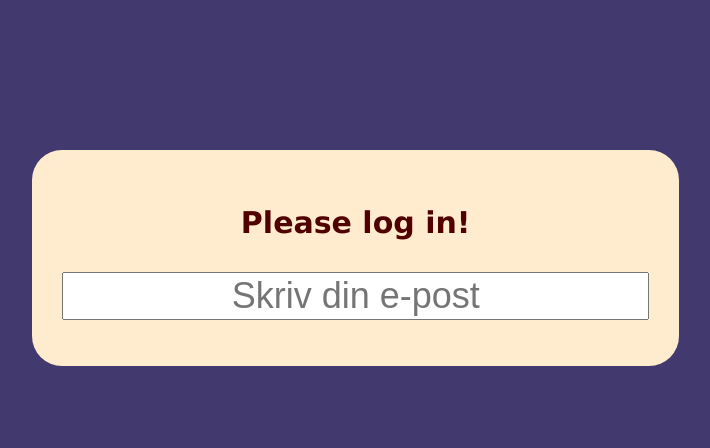
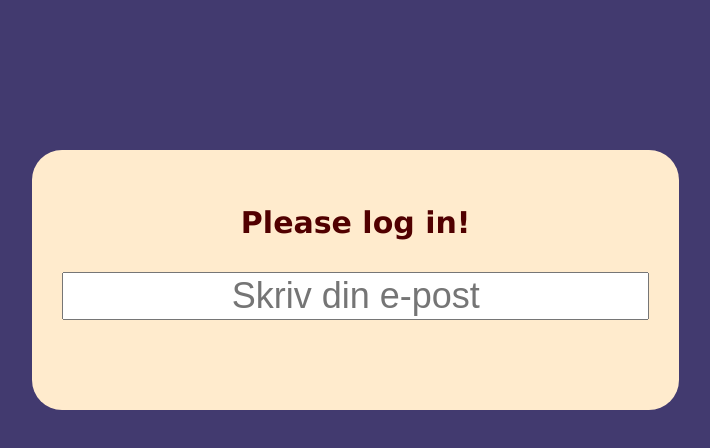
Before and after one commit to Matija078/Daxoppgave, a plain HTML site: page index.html in a window 1280 px wide. Shown: the whole page, without its empty margins (215-925 px from the left). Drawn offline with Linux system fonts and the light colour scheme; no server answers.

Commit message:
initialcommit

```diff
--- a/CSS/main.css
+++ b/CSS/main.css
@@ -70,7 +70,7 @@ form,
   margin-left: 1px;
   color: white;
   width: 110%;
-  height:39%;
+  height:50%;
   text-align: center;
   font-size: 30px;
   background-color: blanchedalmond;
```
